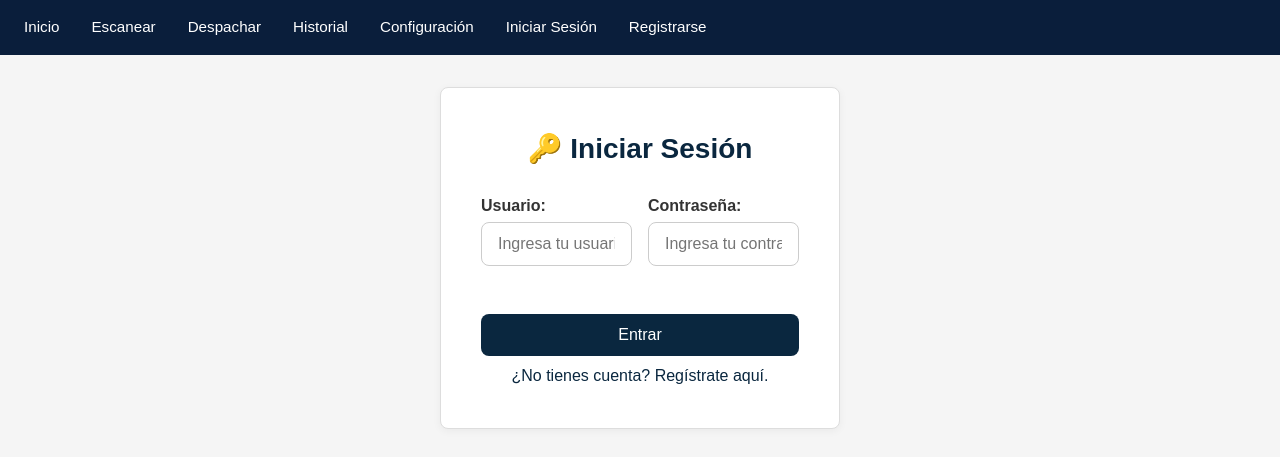
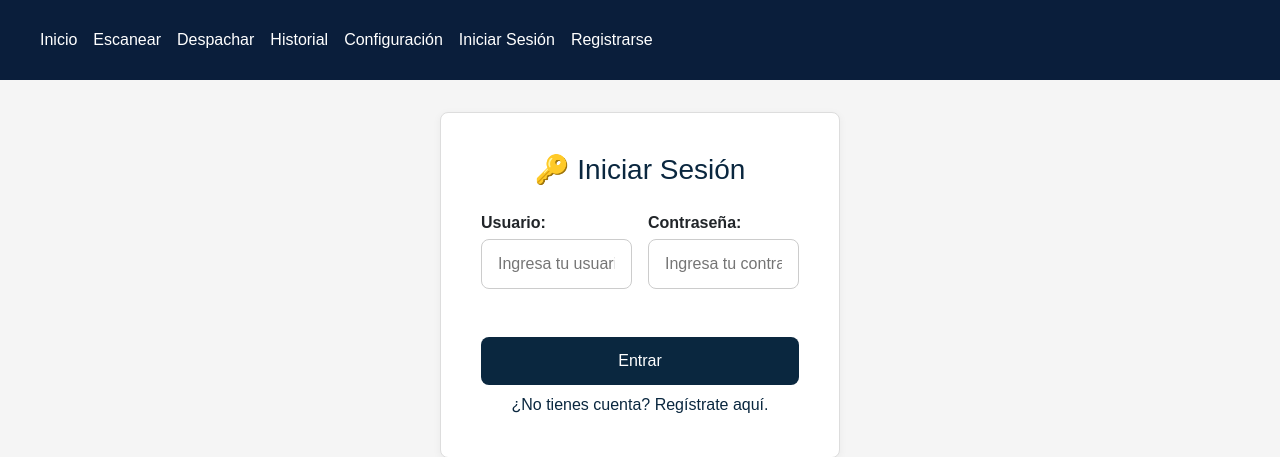
Before and after one commit to PadillaGabriel/Silmarpedidos2, a FastAPI app: page /login in a window 1280 px wide. Shown: the top 457 px of the page. Run offline with FastAPI, Linux system fonts and the light colour scheme.

Commit message:
Fix: pasar db a get_all_logisticas en configuracion y despachar

```diff
--- a/main.py
+++ b/main.py
@@ -127,13 +127,13 @@ def obtener_info_adicional_por_sku(sku, db: Session):
         print("❌ Error buscando en cache:", e)
     return {"codigo_proveedor": None, "codigo_alfa": None}
 
-@app.get("/actualizar-cache-ws", response_class=JSONResponse)
-async def actualizar_cache_ws(current_user: dict = Depends(get_current_user), db: Session = Depends(get_db)):
-    try:
-        actualizar_ws_items(db)
-        return {"success": True, "mensaje": "Catálogo actualizado correctamente desde WS"}
-    except Exception as e:
-        return {"success": False, "error": str(e)}
+@app.get("/configuracion", response_class=HTMLResponse)
+async def configuracion_get(
+    request: Request,
+    current_user: dict = Depends(get_current_user),
+    db: Session = Depends(get_db)  # ✅ agregar esto
+):
+    logisticas = get_all_logisticas(db)  # ✅ pasar db
 
 @app.get("/configuracion", response_class=HTMLResponse)
 async def configuracion_get(request: Request, current_user: dict = Depends(get_current_user)):
@@ -401,7 +401,7 @@ def estado_envio(shipment_id: str, current_user: dict = Depends(get_current_user
 
 @app.get("/despachar", response_class=HTMLResponse)
 async def despachar_get(request: Request, current_user: dict = Depends(get_current_user)):
-    logisticas = get_all_logisticas()
+    logisticas = get_all_logisticas(db)
     return templates.TemplateResponse("despachar.html", {"request": request, "usuario": current_user["username"], "logisticas": logisticas})
 
 @app.post("/despachar")
--- a/templates/base.html
+++ b/templates/base.html
@@ -5,6 +5,13 @@
   <meta charset="UTF-8" />
   <meta name="viewport" content="width=device-width, initial-scale=1.0" />
   <title>{% block title %}{% endblock %} - Silmar</title>
+
+  <!-- Bootstrap CSS debe ir primero -->
+  <link href="https://cdn.jsdelivr.net/npm/bootstrap@5.3.3/dist/css/bootstrap.min.css" rel="stylesheet" />
+
+  <!-- Tu CSS personalizado después -->
+  <link rel="stylesheet" href="/static/styles.css" />
+
   <style>
 
     #toast-alert {
@@ -34,27 +41,81 @@
       from { opacity: 0; transform: translate(-50%, -45%); }
       to { opacity: 1; transform: translate(-50%, -50%); }
     }
+
+    /* Comportamiento tipo offcanvas */
+@media (max-width: 991px) {
+  .offcanvas-style {
+    position: fixed;
+    top: 85px; /* debajo del navbar */
+    left: 0;
+    width: 240px;
+    height: calc(100% - 56px);
+    background-color: #0a273f;
+    padding: 1rem;
+    z-index: 1050;
+    overflow-y: auto;
+    transition: transform 0.3s ease-in-out;
+    transform: translateX(-100%);
+  }
+
+  .offcanvas-style.show {
+    transform: translateX(0);
+  }
+
+  /* Ocultamos contenido debajo del overlay */
+  .offcanvas-backdrop {
+    position: fixed;
+    top: 56px;
+    left: 0;
+    width: 100%;
+    height: calc(100% - 56px);
+    background-color: rgba(10, 39, 63, 0.8);
+    z-index: 1049;
+  }
+}
+
   </style>
 
+  <!-- Bootstrap JS (necesario para el botón hamburguesa) -->
+  <script src="https://cdn.jsdelivr.net/npm/bootstrap@5.3.3/dist/js/bootstrap.bundle.min.js"></script>
 
-  <link rel="stylesheet" href="/static/styles.css" />
-  <script src="https://cdn.jsdelivr.net/npm/bootstrap@5.3.3/dist/js/bootstrap.bundle.min.js"></script>
 </head>
+
 
 <body>
   <header>
-    <nav>
-      <a href="/">Inicio</a>
-      <a href="/escanear">Escanear</a>
-      <a href="/despachar">Despachar</a>
-      <a href="/historial">Historial</a>
-      <a href="/configuracion">Configuración</a>
+
+    <nav class="navbar navbar-expand-lg navbar-dark px-3">
+
+        <button class="navbar-toggler" type="button" data-bs-toggle="collapse" data-bs-target="#navbarContenido" aria-controls="navbarContenido" aria-expanded="false" aria-label="Toggle navigation">
+          <span class="navbar-toggler-icon"></span>
+        </button>
          {% if usuario %}
-        <a href="/logout">Cerrar Sesión</a>
+           <span class="d-lg-none text-white ms-auto me-2">¡Hola, {{ usuario }}!</span>
+          {% endif %}
+
+
+        <div class="collapse navbar-collapse offcanvas-style" id="navbarContenido">
+
+          <ul class="navbar-nav me-auto mb-2 mb-lg-0">
+            <li class="nav-item"><a class="nav-link text-white"  href="/">Inicio</a></li>
+            <li class="nav-item"><a class="nav-link text-white"  href="/escanear">Escanear</a></li>
+            <li class="nav-item"><a class="nav-link text-white"  href="/despachar">Despachar</a></li>
+            <li class="nav-item"><a class="nav-link text-white"  href="/historial">Historial</a></li>
+            <li class="nav-item"><a class="nav-link text-white"  href="/configuracion">Configuración</a></li>
+            {% if usuario %}
+              <li class="nav-item"><a class="nav-link text-white"  href="/logout">Cerrar Sesión</a></li>
             {% else %}
-        <a href="/login">Iniciar Sesión</a>
-        <a href="/register">Registrarse</a>
+              <li class="nav-item"><a class="nav-link text-white"  href="/login">Iniciar Sesión</a></li>
+              <li class="nav-item"><a class="nav-link text-white"  href="/register">Registrarse</a></li>
             {% endif %}
+          </ul>
+            {% if usuario %}
+        <span class="navbar-text text-white d-none d-lg-block">
+          ¡Hola, {{ usuario }}!
+        </span>
+      {% endif %}
+        </div>
     </nav>
   </header>
 
@@ -75,4 +136,35 @@
 
   {% block scripts %}{% endblock %}
 </body>
+<script>
+  document.addEventListener("DOMContentLoaded", function () {
+    const navToggler = document.querySelector(".navbar-toggler");
+    const navbarContent = document.getElementById("navbarContenido");
+
+    if (navToggler && navbarContent) {
+      const collapseInstance = new bootstrap.Collapse(navbarContent, { toggle: false });
+
+      navToggler.addEventListener("click", () => {
+        const isShown = navbarContent.classList.contains("show");
+        isShown ? collapseInstance.hide() : collapseInstance.show();
+      });
+
+      document.querySelectorAll("#navbarContenido .nav-link").forEach(link => {
+        link.addEventListener("click", () => {
+          if (window.innerWidth < 992) {
+            collapseInstance.hide();
+          }
+        });
+      });
+
+      document.addEventListener("keydown", (e) => {
+        if (e.key === "Escape" && navbarContent.classList.contains("show")) {
+          collapseInstance.hide();
+        }
+      });
+    }
+  });
+</script>
+
+
 </html>
--- a/templates/configuracion.html
+++ b/templates/configuracion.html
@@ -38,5 +38,6 @@
       {% endif %}
     </div>
   </div>
+
 </main>
 {% endblock %}
```
Lines whose indentation alone changed are shown as unchanged.
